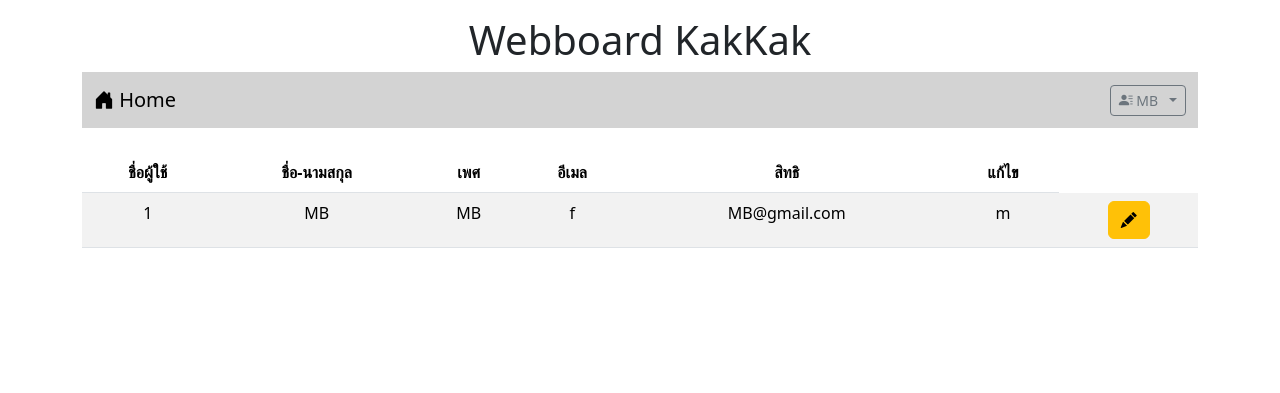
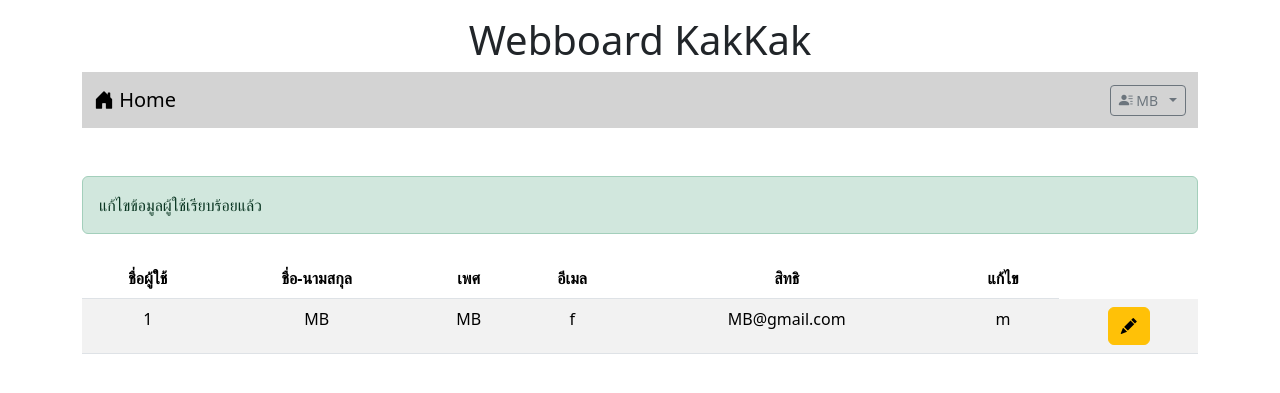
Before and after one commit to Maoooa/webboard_enetc, a PHP site: page /user.php in a window 1280 px wide. Shown: the top 393 px of the page. Run offline with PHP 8.4, Linux system fonts and the light colour scheme; a user stored in the database is signed in; data comes from the database, SQL or seed files in the repository.

Commit message:
Lastwork
Lastwork 25/10/67

```diff
--- a/category.php
+++ b/category.php
@@ -17,7 +17,7 @@ session_start();
         <h1 style="text-align: center;" class="mt-3">Webboard KakKak</h1>
         <?php include "nav.php"; ?>
         <div class="container-fluid">
-            <div class=" text-dark bg-white col-lg-8 mx-auto mt-5">
+            <div class=" text-dark bg-white col-lg-8 mx-auto mt-5" style="width:700px;">
                  <?php
                     if (isset($_SESSION['cat_add_save'])){
                         if ($_SESSION['cat_add_save'] == 'done'){
@@ -32,7 +32,7 @@ session_start();
                     }
                     if (isset($_SESSION['cat_edit_save'])){
                        if ($_SESSION['cat_edit_save'] == 'done'){
-                            echo "<div class='alert alert-success'>แก้ไขหมู่เรียบร้อยแล้ว</div>";
+                            echo "<div class='alert alert-success'>แก้ไขหมวดหมู่เรียบร้อยแล้ว</div>";
                         }
                         unset($_SESSION['cat_edit_save']);
                     }
--- a/user.php
+++ b/user.php
@@ -21,12 +21,16 @@ session_start();
         <?php include "nav.php" ?>
 
         <!-- แสดงข้อความแจ้งเตือน -->
-        <?php if (isset($_SESSION['success'])){
-            echo " <div class='alert alert-success mt-3'> $_SESSION[success] </div> ";
-                unset($_SESSION['success']);
-
-        } ?>
-
+        <div class=" text-dark bg-white  mx-auto mt-5">
+            <?php
+                if (isset($_SESSION['seccess'])){
+                    if ($_SESSION['seccess'] == 'done'){
+                        echo "<div class='alert alert-success'>แก้ไขข้อมูลผู้ใช้เรียบร้อยแล้ว</div>";
+                    }
+                    unset($_SESSION['seccess']);
+                }
+            ?>
+        </div>
         <table class="table table-striped mt-4" style="text-align: center;">
             <thead>
                 <tr>
@@ -99,7 +103,7 @@ session_start();
                         <select id="role" name="role" class="form-select">
                             <option value="m">Member</option>
                             <option value="a">Admin</option>
-                            <option value="b">Ban</option>
+                            <option value="b">Band</option>
                         </select>
                         <input id="ID" class="form-control" type="hidden" name="ID">
                     </div>
```
Also changed, not shown: editcategory.php (added, +14 -0 lines).
